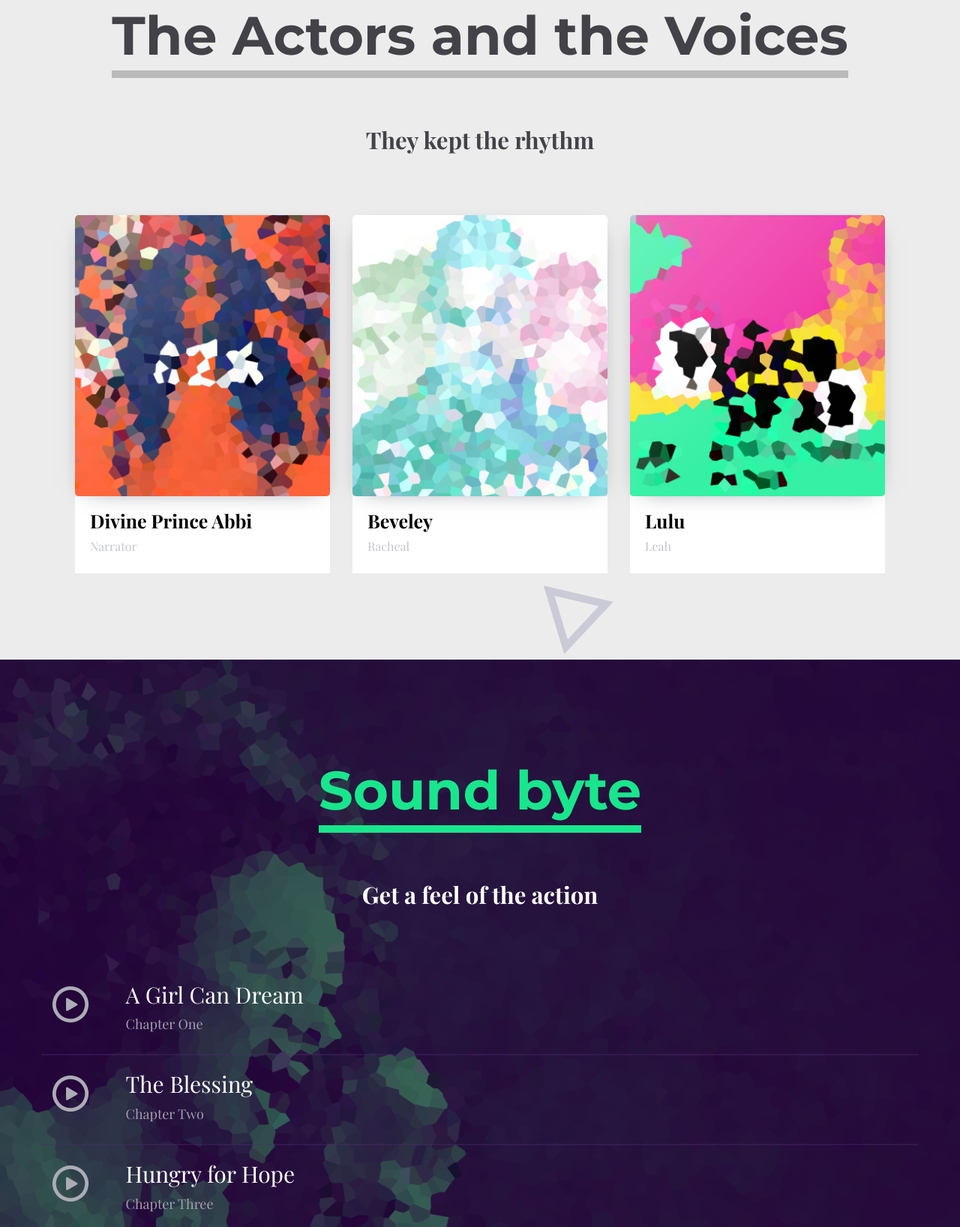
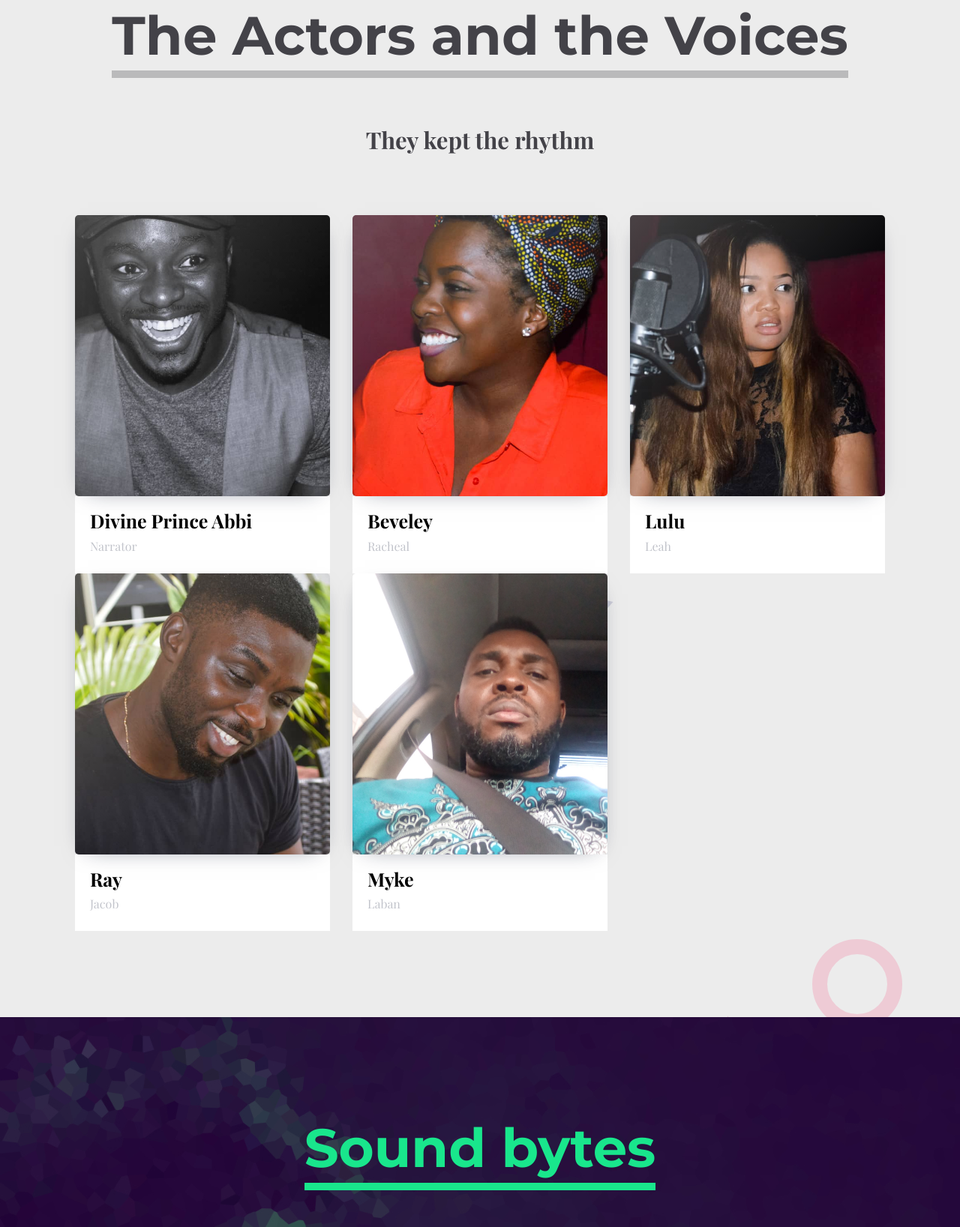
Before and after one commit to audioleah/audioleah.github.io, a plain HTML site: page index.html in a window 1280 px wide. Shown: the part 5809-7446 px from the top of the page at 75% size. Drawn offline with nearby package versions, Linux system fonts and the light colour scheme.

Commit message:
added actors

```diff
--- a/index.html
+++ b/index.html
@@ -661,8 +661,8 @@ Leah has spent her spinster years overshadowed by the striking beauty of her you
                             <div class="col-md-4">
                                 <a href="#" class="album-cover">
                                     <div class="atvImg">
-                                        <img src="images/album-img-01.jpg" class="img-responsive" alt="album">
-                                        <div class=" atvImg-layer" data-img="images/album-img-01.jpg"></div>
+                                        <img src="images/uche/actors/Divine.jpeg" class="img-responsive" alt="album">
+                                        <div class=" atvImg-layer" data-img="images/uche/actors/Divine.jpeg"></div>
                                     </div>
                                 </a>
                                 <div class="album-block">
@@ -674,8 +674,8 @@ Leah has spent her spinster years overshadowed by the striking beauty of her you
                             <div class="col-md-4">
                                 <a href="#" class="album-cover">
                                     <div class="atvImg">
-                                        <img src="images/album-img-02.jpg" class="img-responsive" alt="album">
-                                        <div class="atvImg-layer" data-img="images/album-img-02.jpg"></div>
+                                        <img src="images/uche/actors/Bevely.jpeg" class="img-responsive" alt="album">
+                                        <div class="atvImg-layer" data-img="images/uche/actors/Bevely.jpeg"></div>
                                     </div>
                                 </a>
                                 <div class="album-block">
@@ -687,8 +687,8 @@ Leah has spent her spinster years overshadowed by the striking beauty of her you
                             <div class="col-md-4">
                                 <a href="#" class="album-cover">
                                     <div class="atvImg">
-                                        <img src="images/album-img-03.jpg" class="img-responsive" alt="album">
-                                        <div class="atvImg-layer" data-img="images/album-img-03.jpg"></div>
+                                        <img src="images/uche/actors/Lulu.jpeg" class="img-responsive" alt="album">
+                                        <div class="atvImg-layer" data-img="images/uche/actors/Lulu.jpeg"></div>
                                     </div>
                                 </a>
                                 <div class="album-block">
@@ -697,6 +697,40 @@ Leah has spent her spinster years overshadowed by the striking beauty of her you
                                 </div>
                             </div>
                             <!-- // end .col-md-4 -->
+
+                            <div class="col-md-4">
+                                <a href="#" class="album-cover">
+                                    <div class="atvImg">
+                                        <img src="images/uche/actors/Bevely.jpeg" class="img-responsive" alt="album">
+                                        <div class="atvImg-layer" data-img="images/uche/actors/Ray.jpeg"></div>
+                                    </div>
+                                </a>
+                                <div class="album-block">
+                                    <span class="album-block-title">Ray</span>
+                                    <p class="album-block-subtitle">Jacob</p>
+                                </div>
+                            </div>
+
+                             <!-- // end .col-md-4 -->
+
+                             <div class="col-md-4">
+                                <a href="#" class="album-cover">
+                                    <div class="atvImg">
+                                        <img src="images/uche/actors/Myke.jpg" class="img-responsive" alt="album">
+                                        <div class="atvImg-layer" data-img="images/uche/actors/Myke.jpg"></div>
+                                    </div>
+                                </a>
+                                <div class="album-block">
+                                    <span class="album-block-title">Myke</span>
+                                    <p class="album-block-subtitle">Laban</p>
+                                </div>
+                            </div>
+
+
+
+
+
+
                         </div>
                     </div>
                 </div>
@@ -709,7 +743,7 @@ Leah has spent her spinster years overshadowed by the striking beauty of her you
         <div class="container">
             <div class="row">
                 <div class="col-md-12">
-                    <h2 class="media-title"><span>Sound byte</span></h2>
+                    <h2 class="media-title"><span>Sound bytes</span></h2>
                     <p class="media-subtitle">Get a feel of the action</p>
                 </div>
                 <div class="btn-position">
```
Also changed, not shown: images/uche/actors/Bevely.jpeg (added), images/uche/actors/Divine.jpeg (added), images/uche/actors/Lulu.jpeg (added), images/uche/actors/Myke.jpg (added), images/uche/actors/Ray.jpeg (added).
